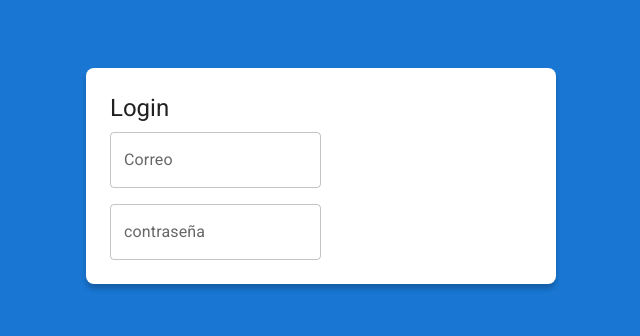
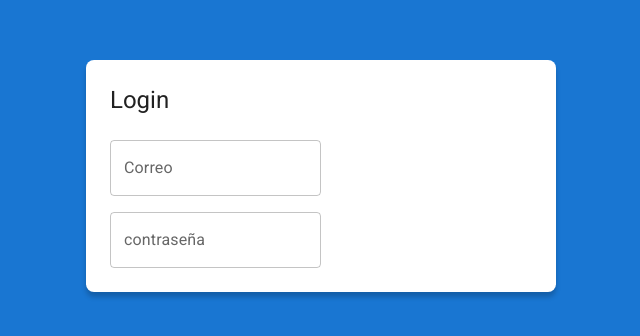
Before and after one commit to issyrivas17/Journal-app-vite, a React (Vite) app: page /auth/login in a window 1280 px wide. Shown: the part 224-560 px from the top of the page, without its empty margins (319-959 px from the left). Built offline with nearby package versions, Linux system fonts and the light colour scheme.

Commit message:
Se hizo en ambos grid item para el espaciado

```diff
--- a/src/auth/pages/LoginPage.jsx
+++ b/src/auth/pages/LoginPage.jsx
@@ -22,7 +22,7 @@ export const LoginPage = () => {
    <form>
     <Grid container >
 
-    <Grid item>
+    <Grid item xs={12} sx={{mt:2}}>
       <TextField
       label="Correo"
       type ="email"
```
